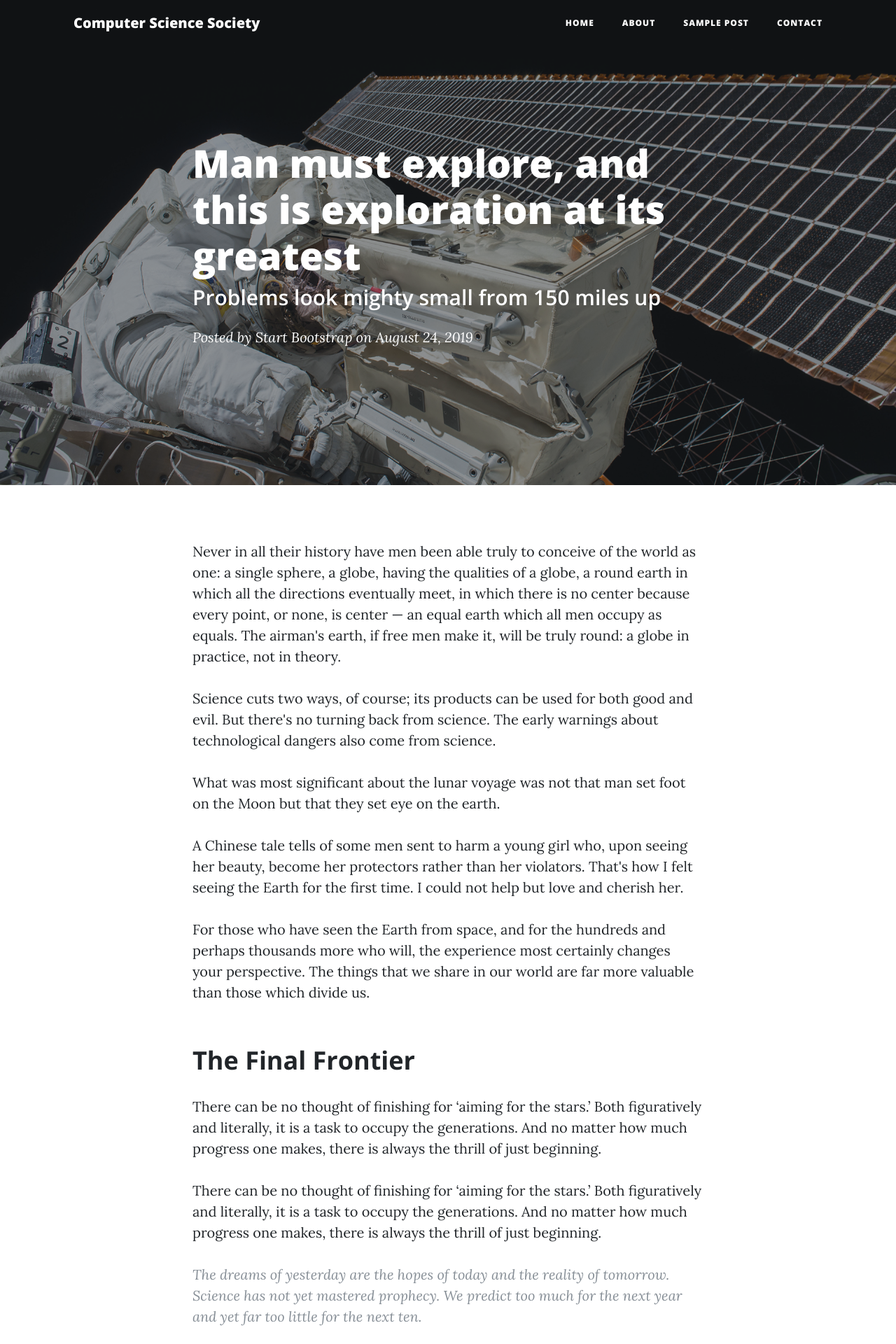
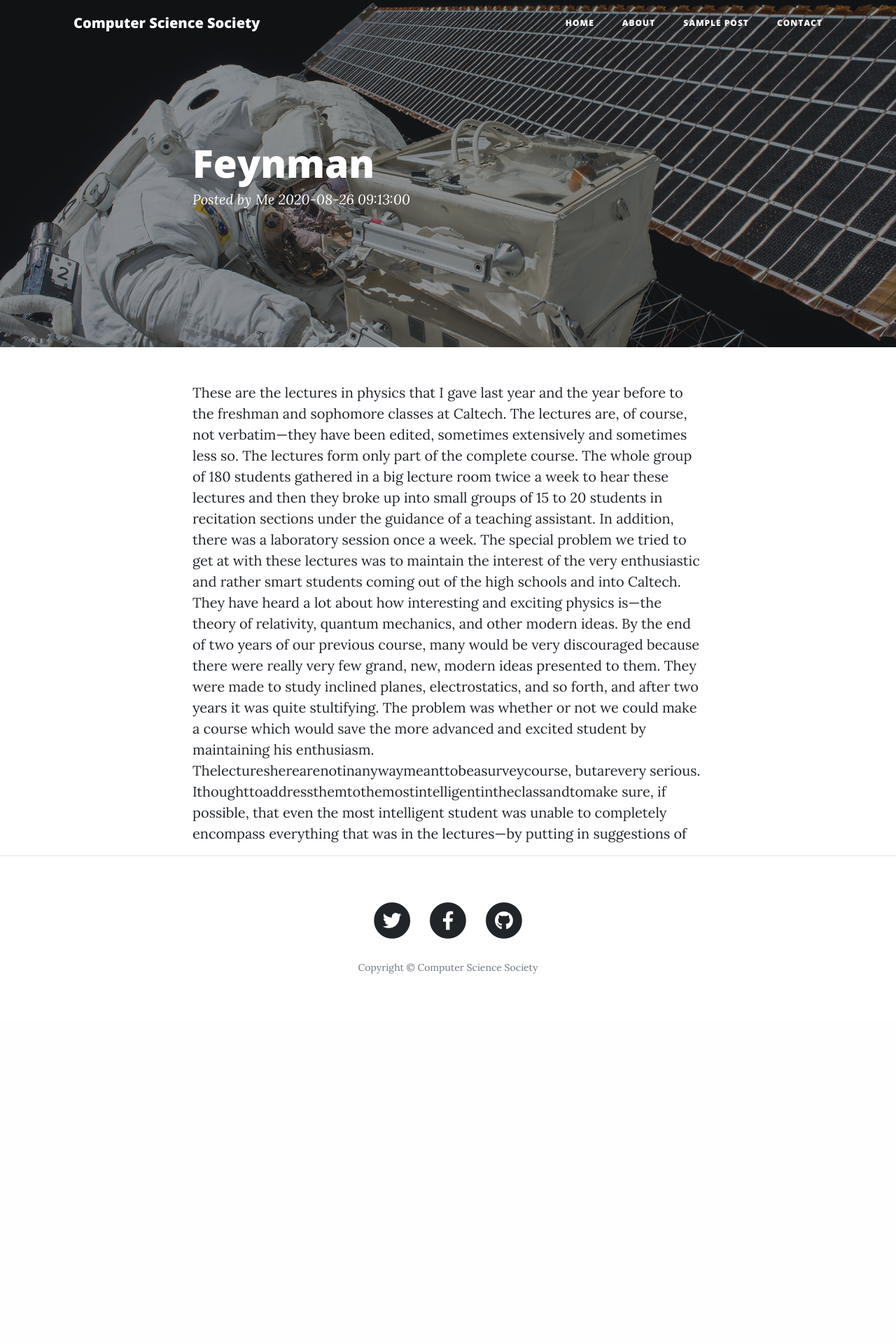
Before and after one commit to hardikphalet/CSSSSC, a Flask app: template templates/Post.html in a window 1280 px wide. Shown: the top 1920 px of the page at 70% size. After the commit the page ends 1391 px from the top, so only its background shows below. Run offline with Flask 2, Linux system fonts and the light colour scheme; the template is opened without the code that fills it: values that come from a table or form of the project are taken from there, others are empty; data comes from the database, SQL or seed files in the repository; some libraries are stand-ins or nearby versions.

Commit message:
fetch Articles from the Table

```diff
--- a/main.py
+++ b/main.py
@@ -1,26 +1,38 @@
+
+from flask import Flask, render_template, request
+from flask_sqlalchemy import SQLAlchemy
+import json
+from datetime import datetime
 
 
 
+app = Flask(__name__)
+
+app.config['SQLALCHEMY_DATABASE_URI'] = "mysql://root:@localhost/compscsoc"
+
+db = SQLAlchemy(app) # INITIALIZE THE DATABASE
 
 
-from flask import Flask, render_template, request
-from flask_sqlalchemy import SQLAlchemy
-
-app = Flask(__name__)
+class Contacts(db.Model): # This Contact Class is for contact table
+    __tablename__='contact'
+    Qstnd = db.Column(db.Integer, primary_key=True)
+    Name = db.Column(db.String(80), nullable=False)
+    EmailId = db.Column(db.String(20), nullable=False)
+    PhoneNum = db.Column(db.String(12), nullable=False)
+    Msg = db.Column(db.String(120), nullable=False)
+    DT = db.Column(db.String(12), nullable=True)
 
 
-app.config['SQLALCHEMY_DATABASE_URI'] = 'mysql://root:@localhost/compscsoc'
-# THIS IS MYSQL database connection  and the syntax is 'mysql://USER:PASSWORD@SERVER/DATABASE' I have no password so here my pass is blank
+class Posts(db.Model): # This Posts Class is for Posts table
+    __tablename__='Posts'
+    PostId = db.Column(db.Integer, primary_key=True)
+    PostTitle = db.Column(db.String(80), nullable=False)
+    PostContent = db.Column(db.String(500), nullable=False)
+    ImgFile = db.Column(db.String(50), nullable=False)
+    PostedBy = db.Column(db.String(20), nullable=False)
+    slug = db.Column(db.String(20), nullable=False)
+    DT = db.Column(db.String(12), nullable=True)
 
-db = SQLAlchemy(app)  # INITIALIZE THE DATABASE
-
-class Contacts(db.Model):   # This Contact Class is for contact table
-    QsnId = db.Column(db.Integer, primary_key=True)
-    Name = db.Column(db.String(35), nullable=False)
-    EmailId = db.Column(db.String(40), nullable=False)
-    PhoneNum = db.Column(db.String(12), nullable=False)
-    Msg = db.Column(db.String(300), nullable=False)
-    DT = db.Column(db.String(20), nullable=True)
 
 # Default value of nullabe is True so We make it False where for unique it is True so We dont mention we need column in any field
 
@@ -38,7 +50,7 @@
 
 
 
-@app.route("/contact", methods=["GET","POST"])
+@app.route("/contact", methods=['GET', 'POST'])
 
 def contact():
     if(request.method=='POST'):
@@ -48,8 +60,8 @@
         ContactNum=request.form.get('ContactNum')
         Msg=request.form.get('MSG')
 
+        entry = Contacts(Name=Name, EmailId=EmailId, PhoneNum=ContactNum, Msg=Msg, DT=datetime.now() )# Here lhs are from class attribute and rhs are if ke andar wale
 
-        entry=Contacts(Name=Name, EmailId=EmailId, PhoneNum=ContactNum, Msg=Msg) # Here lhs are from class attribute and rhs are if ke andar wale
         db.session.add(entry)
         db.session.commit()
 
@@ -60,13 +72,12 @@
 
 
 
-@app.route("/Post")
-def Post():
-    return render_template('Post.html')
 
+@app.route("/Post/<string:post_slug>", methods=['GET'])
+def post_route(post_slug):
+    Post = Posts.query.filter_by(slug=post_slug).first()
+    return render_template('post.html', Post=Post)
 
 
 
 app.run(debug=True)
-app.run(debug=True)
-app.run(debug=True)
--- a/templates/Layout.html
+++ b/templates/Layout.html
@@ -104,7 +104,7 @@
             </a>
           </li>
           <li class="list-inline-item">
-            <a href="#">
+            <a href="https://www.facebook.com/TheCompSoc/" target="_blank">
               <span class="fa-stack fa-lg">
                 <i class="fas fa-circle fa-stack-2x"></i>
                 <i class="fab fa-facebook-f fa-stack-1x fa-inverse"></i>
@@ -112,7 +112,7 @@
             </a>
           </li>
           <li class="list-inline-item">
-            <a href="#">
+            <a href="https://github.com/hardikphalet/CSSSSC" target="_blank"> <!--Open in new tab by target="_blank"-->
               <span class="fa-stack fa-lg">
                 <i class="fas fa-circle fa-stack-2x"></i>
                 <i class="fab fa-github fa-stack-1x fa-inverse"></i>
--- a/templates/Post.html
+++ b/templates/Post.html
@@ -12,19 +12,20 @@
   -->
   {% block body %}
   <!-- Page Header -->
-  <header class="masthead" style="background-image: url(' {{ url_for('static', filename='img/post-bg.jpg')}}'">
+{% set IMAGE= 'img/' +Post.ImgFile  %}
 
+  <header class="masthead" style="background-image: url(' {{ url_for('static', filename=IMAGE)}}'">
 
     <div class="overlay"></div>
     <div class="container">
       <div class="row">
         <div class="col-lg-8 col-md-10 mx-auto">
           <div class="post-heading">
-            <h1>Man must explore, and this is exploration at its greatest</h1>
-            <h2 class="subheading">Problems look mighty small from 150 miles up</h2>
+            <h1>{{Post.PostTitle}}</h1>
+
             <span class="meta">Posted by
-              <a href="#">Start Bootstrap</a>
-              on August 24, 2019</span>
+              <a href="#">{{Post.PostedBy}}</a>
+              {{Post.DT}}</span>
           </div>
         </div>
       </div>
@@ -36,43 +37,9 @@
     <div class="container">
       <div class="row">
         <div class="col-lg-8 col-md-10 mx-auto">
-          <p>Never in all their history have men been able truly to conceive of the world as one: a single sphere, a globe, having the qualities of a globe, a round earth in which all the directions eventually meet, in which there is no center because every point, or none, is center — an equal earth which all men occupy as equals. The airman's earth, if free men make it, will be truly round: a globe in practice, not in theory.</p>
+          {{Post.PostContent}}
 
-          <p>Science cuts two ways, of course; its products can be used for both good and evil. But there's no turning back from science. The early warnings about technological dangers also come from science.</p>
-
-          <p>What was most significant about the lunar voyage was not that man set foot on the Moon but that they set eye on the earth.</p>
-
-          <p>A Chinese tale tells of some men sent to harm a young girl who, upon seeing her beauty, become her protectors rather than her violators. That's how I felt seeing the Earth for the first time. I could not help but love and cherish her.</p>
-
-          <p>For those who have seen the Earth from space, and for the hundreds and perhaps thousands more who will, the experience most certainly changes your perspective. The things that we share in our world are far more valuable than those which divide us.</p>
-
-          <h2 class="section-heading">The Final Frontier</h2>
-
-          <p>There can be no thought of finishing for ‘aiming for the stars.’ Both figuratively and literally, it is a task to occupy the generations. And no matter how much progress one makes, there is always the thrill of just beginning.</p>
-
-          <p>There can be no thought of finishing for ‘aiming for the stars.’ Both figuratively and literally, it is a task to occupy the generations. And no matter how much progress one makes, there is always the thrill of just beginning.</p>
-
-          <blockquote class="blockquote">The dreams of yesterday are the hopes of today and the reality of tomorrow. Science has not yet mastered prophecy. We predict too much for the next year and yet far too little for the next ten.</blockquote>
-
-          <p>Spaceflights cannot be stopped. This is not the work of any one man or even a group of men. It is a historical process which mankind is carrying out in accordance with the natural laws of human development.</p>
-
-          <h2 class="section-heading">Reaching for the Stars</h2>
-
-          <p>As we got further and further away, it [the Earth] diminished in size. Finally it shrank to the size of a marble, the most beautiful you can imagine. That beautiful, warm, living object looked so fragile, so delicate, that if you touched it with a finger it would crumble and fall apart. Seeing this has to change a man.</p>
-
-          <a href="#">
-            <img class="img-fluid" src="img/post-sample-image.jpg" alt="">
-          </a>
-          <span class="caption text-muted">To go places and do things that have never been done before – that’s what living is all about.</span>
-
-          <p>Space, the final frontier. These are the voyages of the Starship Enterprise. Its five-year mission: to explore strange new worlds, to seek out new life and new civilizations, to boldly go where no man has gone before.</p>
-
-          <p>As I stand out here in the wonders of the unknown at Hadley, I sort of realize there’s a fundamental truth to our nature, Man must explore, and this is exploration at its greatest.</p>
-
-          <p>Placeholder text by
-            <a href="http://spaceipsum.com/">Space Ipsum</a>. Photographs by
-            <a href="https://www.flickr.com/photos/nasacommons/">NASA on The Commons</a>.</p>
-        </div>
+          </div>
       </div>
     </div>
   </article>
```
Also changed, not shown: compscsoc/compscsoc (1).sql (deleted, +0 -124 lines), compscsoc/compscsoc (2).sql (added, +120 -0 lines), README.md (deleted), 1 other file.
